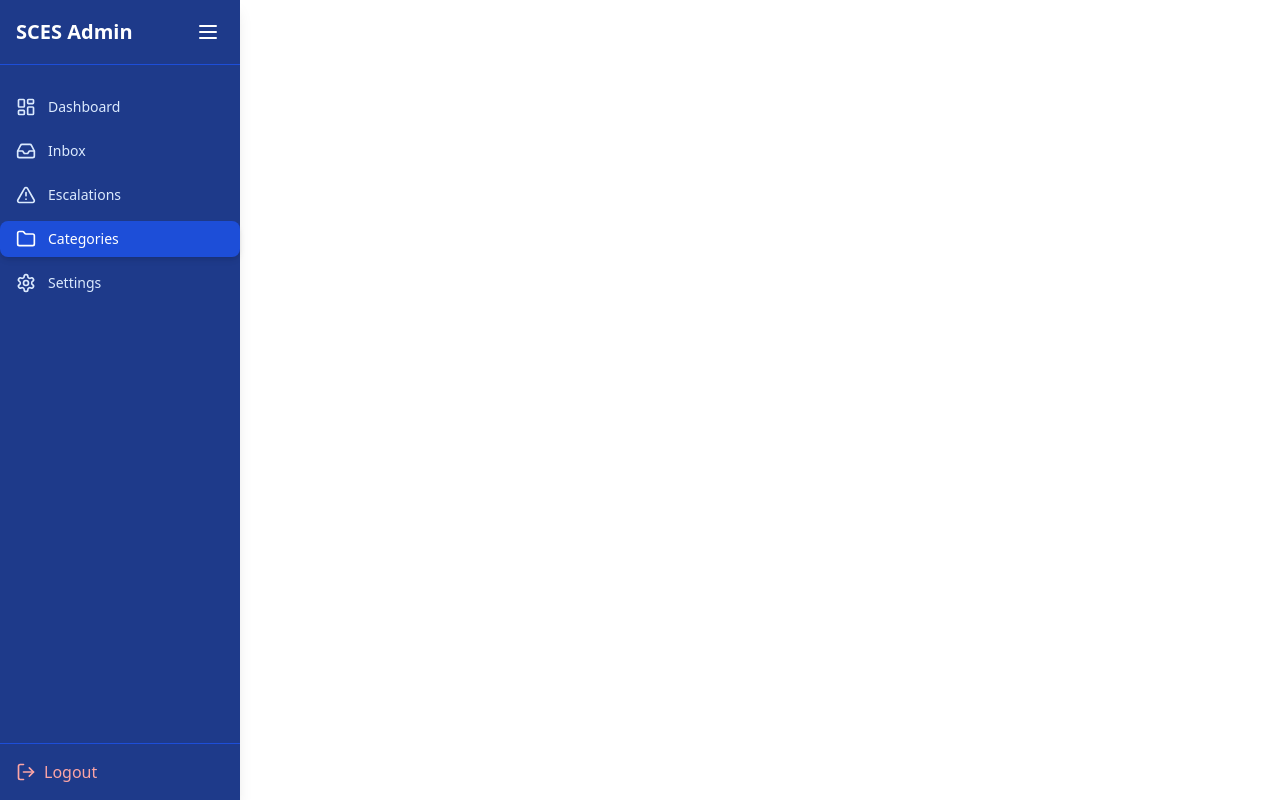
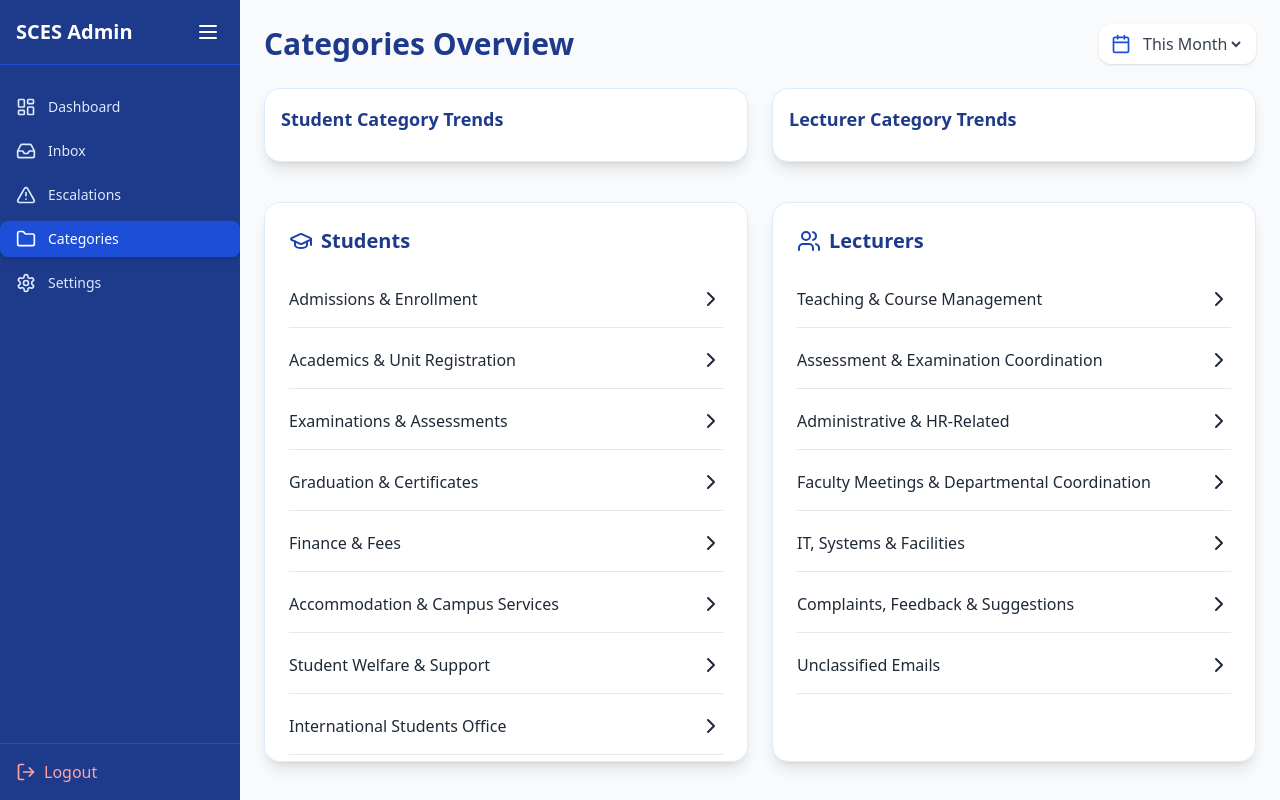
Before and after one commit to DedanKimani/Strathi-Assistant, a React (Vite) app in the folder frontend/: page /categories in a window 1280 px wide. Built offline with nearby package versions, Linux system fonts and the light colour scheme.

Commit message:
Connected sidebar to categories.jsx file, and improved UI

```diff
--- a/frontend/src/App.jsx
+++ b/frontend/src/App.jsx
@@ -3,7 +3,7 @@ import { BrowserRouter as Router, Routes, Route, Navigate } from "react-router-d
 import Sidebar from "./components/Sidebar";
 import Dashboard from "./components/Dashboard";
 import Inbox from "./components/StrathyInbox";
-// import Inbox from "./components/Inbox";
+import Categories from "./components/Categories"; // ✅ make sure this import is correct
 // import Escalations from "./components/Escalations";
 // import Settings from "./components/Settings";
 
@@ -17,7 +17,8 @@ function App() {
             <Route path="/" element={<Navigate to="/dashboard" />} />
             <Route path="/dashboard" element={<Dashboard adminName="Faith" />} />
             <Route path="/inbox" element={<Inbox />} />
-            {/*<Route path="/escalations" element={<Escalations />} />
+            <Route path="/categories" element={<Categories />} /> {/* ✅ Add this */}
+            {/* <Route path="/escalations" element={<Escalations />} />
             <Route path="/settings" element={<Settings />} /> */}
           </Routes>
         </div>
--- a/frontend/src/components/ui/Categories.jsx
+++ b/frontend/src/components/Categories.jsx
@@ -1,5 +1,19 @@
 import React, { useState } from "react";
-import { ChevronDown, ChevronRight, Users, GraduationCap } from "lucide-react";
+import {
+  ChevronDown,
+  ChevronRight,
+  Users,
+  GraduationCap,
+  Calendar,
+} from "lucide-react";
+import {
+  PieChart,
+  Pie,
+  Cell,
+  Tooltip,
+  Legend,
+  ResponsiveContainer,
+} from "recharts";
 
 const categories = {
   Students: [
@@ -204,8 +218,24 @@ const categories = {
   ],
 };
 
+const studentChartData = [
+  { name: "Academics & Unit Registration", value: 75 },
+  { name: "Admissions & Enrollment", value: 10 },
+  { name: "Examinations & Assessments", value: 10 },
+  { name: "Finance & Fees", value: 5 },
+];
+
+const lecturerChartData = [
+  { name: "Teaching & Course Management", value: 60 },
+  { name: "Assessment & Examination Coordination", value: 25 },
+  { name: "Administrative & HR-Related", value: 15 },
+];
+
+const COLORS = ["#2563EB", "#38BDF8", "#10B981", "#F59E0B", "#EF4444"];
+
 export default function Categories() {
   const [openSection, setOpenSection] = useState({});
+  const [timeFilter, setTimeFilter] = useState("This Month");
 
   const toggleSection = (role, index) => {
     setOpenSection((prev) => ({
@@ -214,23 +244,92 @@ export default function Categories() {
     }));
   };
 
+  const handleClick = (sub) => {
+    console.log("Clicked:", sub);
+    // Placeholder for future modal or analytics tracking
+  };
+
   return (
-    <div className="p-6 bg-gray-50 min-h-screen">
-      <h1 className="text-3xl font-bold text-blue-900 mb-8">
-        Categories Overview
-      </h1>
+    <div className="p-6 bg-gray-50 min-h-screen overflow-hidden">
+      {/* HEADER */}
+      <div className="flex items-center justify-between mb-6">
+        <h1 className="text-3xl font-bold text-blue-900">Categories Overview</h1>
+        <div className="flex items-center gap-2 bg-white px-3 py-2 rounded-xl shadow">
+          <Calendar className="text-blue-700 w-5 h-5" />
+          <select
+            value={timeFilter}
+            onChange={(e) => setTimeFilter(e.target.value)}
+            className="bg-transparent outline-none text-gray-700"
+          >
+            <option>This Week</option>
+            <option>This Month</option>
+            <option>This Year</option>
+          </select>
+        </div>
+      </div>
 
+      {/* ANALYTICS SECTION */}
+      <div className="grid md:grid-cols-2 gap-6 mb-10">
+        <div className="bg-white p-4 rounded-2xl shadow-lg border border-blue-100">
+          <h2 className="text-lg font-semibold text-blue-900 mb-3">
+            Student Category Trends
+          </h2>
+{/*           <ResponsiveContainer width="100%" height={250}> */}
+{/*             <PieChart> */}
+{/*               <Pie */}
+{/*                 data={studentChartData} */}
+{/*                 cx="50%" */}
+{/*                 cy="50%" */}
+{/*                 outerRadius={80} */}
+{/*                 dataKey="value" */}
+{/*               > */}
+{/*                 {studentChartData.map((entry, index) => ( */}
+{/*                   <Cell key={`s-${index}`} fill={COLORS[index % COLORS.length]} /> */}
+{/*                 ))} */}
+{/*               </Pie> */}
+{/*               <Tooltip /> */}
+{/*               <Legend /> */}
+{/*             </PieChart> */}
+{/*           </ResponsiveContainer> */}
+        </div>
+
+        <div className="bg-white p-4 rounded-2xl shadow-lg border border-blue-100">
+          <h2 className="text-lg font-semibold text-blue-900 mb-3">
+            Lecturer Category Trends
+          </h2>
+{/*           <ResponsiveContainer width="100%" height={250}> */}
+{/*             <PieChart> */}
+{/*               <Pie */}
+{/*                 data={lecturerChartData} */}
+{/*                 cx="50%" */}
+{/*                 cy="50%" */}
+{/*                 outerRadius={80} */}
+{/*                 dataKey="value" */}
+{/*               > */}
+{/*                 {lecturerChartData.map((entry, index) => ( */}
+{/*                   <Cell key={`l-${index}`} fill={COLORS[index % COLORS.length]} /> */}
+{/*                 ))} */}
+{/*               </Pie> */}
+{/*               <Tooltip /> */}
+{/*               <Legend /> */}
+{/*             </PieChart> */}
+{/*           </ResponsiveContainer> */}
+        </div>
+      </div>
+
+      {/* CATEGORIES */}
       <div className="grid md:grid-cols-2 gap-6">
-        {/* STUDENT SECTION */}
-        <div className="bg-white rounded-2xl shadow-lg p-4 border border-blue-100">
-          <div className="flex items-center mb-4">
+        {/* STUDENTS */}
+        <div className="bg-white rounded-2xl shadow-lg p-6 border border-blue-100 max-h-[70vh] overflow-y-auto">
+          <div className="flex items-center mb-4 sticky top-0 bg-white pb-2">
             <GraduationCap className="text-blue-800 w-6 h-6 mr-2" />
             <h2 className="text-xl font-semibold text-blue-900">Students</h2>
           </div>
+
           {categories.Students.map((cat, index) => (
-            <div key={index} className="mb-2 border-b border-gray-200">
+            <div key={index} className="mb-3 border-b border-gray-200 pb-2">
               <button
-                className="flex justify-between w-full py-2 text-left font-medium text-gray-800 hover:text-blue-700"
+                className="flex justify-between w-full py-2 text-left font-medium text-gray-800 hover:text-blue-700 transition"
                 onClick={() => toggleSection("Students", index)}
               >
                 {cat.main}
@@ -241,26 +340,33 @@ export default function Categories() {
                 )}
               </button>
               {openSection[`Students-${index}`] && (
-                <ul className="ml-4 mb-3 list-disc text-sm text-gray-600 space-y-1">
+                <div className="grid grid-cols-2 gap-2 mt-2">
                   {cat.sub.map((sub, i) => (
-                    <li key={i}>{sub}</li>
+                    <button
+                      key={i}
+                      onClick={() => handleClick(sub)}
+                      className="px-3 py-2 text-sm bg-blue-50 hover:bg-blue-100 text-blue-800 rounded-full transition font-medium shadow-sm hover:shadow-md"
+                    >
+                      {sub}
+                    </button>
                   ))}
-                </ul>
+                </div>
               )}
             </div>
           ))}
         </div>
 
-        {/* LECTURER SECTION */}
-        <div className="bg-white rounded-2xl shadow-lg p-4 border border-blue-100">
-          <div className="flex items-center mb-4">
+        {/* LECTURERS */}
+        <div className="bg-white rounded-2xl shadow-lg p-6 border border-blue-100 max-h-[70vh] overflow-y-auto">
+          <div className="flex items-center mb-4 sticky top-0 bg-white pb-2">
             <Users className="text-blue-800 w-6 h-6 mr-2" />
             <h2 className="text-xl font-semibold text-blue-900">Lecturers</h2>
           </div>
+
           {categories.Lecturers.map((cat, index) => (
-            <div key={index} className="mb-2 border-b border-gray-200">
+            <div key={index} className="mb-3 border-b border-gray-200 pb-2">
               <button
-                className="flex justify-between w-full py-2 text-left font-medium text-gray-800 hover:text-blue-700"
+                className="flex justify-between w-full py-2 text-left font-medium text-gray-800 hover:text-blue-700 transition"
                 onClick={() => toggleSection("Lecturers", index)}
               >
                 {cat.main}
@@ -271,11 +377,17 @@ export default function Categories() {
                 )}
               </button>
               {openSection[`Lecturers-${index}`] && (
-                <ul className="ml-4 mb-3 list-disc text-sm text-gray-600 space-y-1">
+                <div className="grid grid-cols-2 gap-2 mt-2">
                   {cat.sub.map((sub, i) => (
-                    <li key={i}>{sub}</li>
+                    <button
+                      key={i}
+                      onClick={() => handleClick(sub)}
+                      className="px-3 py-2 text-sm bg-blue-50 hover:bg-blue-100 text-blue-800 rounded-full transition font-medium shadow-sm hover:shadow-md"
+                    >
+                      {sub}
+                    </button>
                   ))}
-                </ul>
+                </div>
               )}
             </div>
           ))}
--- a/package.json
+++ b/package.json
@@ -1,5 +1,5 @@
 {
   "dependencies": {
-    "recharts": "^3.2.1"
+    "recharts": "^2.12.0"
   }
 }
```
